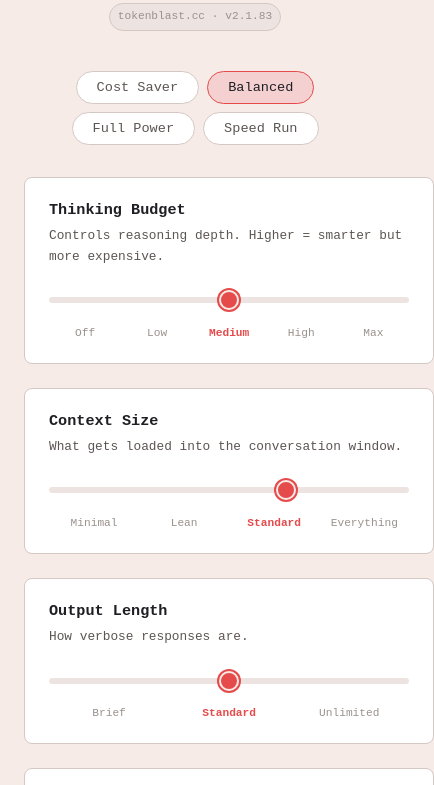
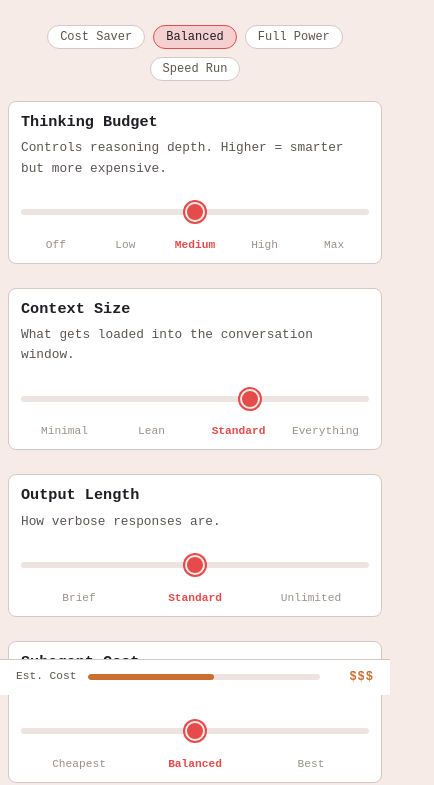
Before and after one commit to conorluddy/tokenblast.cc, a plain HTML site: page index.html in a window 390 px wide. Shown: the part 149-934 px from the top of the page, 434 px wide, since content can reach past the window. Drawn offline with Linux system fonts and the light colour scheme; a web font is replaced by a local one.

Commit message:
Update index.html

```diff
--- a/index.html
+++ b/index.html
@@ -115,6 +115,7 @@
       line-height: var(--leading-relaxed);
       min-height: 100vh;
       -webkit-font-smoothing: antialiased;
+      overflow-x: hidden;
     }
 
     /* ===== Base Components ===== */
@@ -498,6 +499,7 @@
       display: flex;
       flex-direction: column;
       gap: var(--space-4);
+      min-width: 0;
     }
 
     @media (max-width: 768px) {
@@ -721,6 +723,84 @@
 
     /* ===== Utilities ===== */
     .hidden { display: none !important; }
+
+    /* ===== Sticky Mobile Cost Bar ===== */
+    .mobile-cost-bar {
+      display: none;
+      position: fixed;
+      bottom: 0;
+      left: 0;
+      right: 0;
+      z-index: 100;
+      background: var(--bg-surface);
+      border-top: 1px solid var(--border);
+      padding: var(--space-2) var(--space-4);
+    }
+
+    .mobile-cost-bar__inner {
+      display: flex;
+      align-items: center;
+      gap: var(--space-3);
+      max-width: 1200px;
+      margin: 0 auto;
+    }
+
+    .mobile-cost-bar__label {
+      font-size: var(--text-xs);
+      color: var(--text-secondary);
+      white-space: nowrap;
+    }
+
+    .mobile-cost-bar__track {
+      flex: 1;
+      height: 6px;
+      background: var(--bg-elevated);
+      border-radius: 3px;
+      overflow: hidden;
+    }
+
+    .mobile-cost-bar__fill {
+      height: 100%;
+      border-radius: 3px;
+      transition: width var(--transition-slow), background var(--transition-slow);
+    }
+
+    .mobile-cost-bar__dollars {
+      font-size: var(--text-sm);
+      font-weight: var(--weight-bold);
+      letter-spacing: 1px;
+      min-width: 3.5em;
+      text-align: right;
+    }
+
+    /* ===== Mobile Responsive ===== */
+    @media (max-width: 768px) {
+      .mobile-cost-bar { display: block; }
+      .footer { padding-bottom: calc(var(--space-7) + 38px); }
+      .container { padding: 0 var(--space-3); }
+      .card--padded { padding: var(--space-3) var(--space-4); }
+      .card--padded-sm { padding: var(--space-3) var(--space-4); }
+      .header { padding: var(--space-6) 0 var(--space-4); }
+      .header h1 { font-size: var(--text-2xl); }
+      .preset-bar { padding: var(--space-3) 0 var(--space-5); }
+      .catalog-search { width: 100%; }
+      .catalog-header { flex-direction: column; align-items: stretch; gap: var(--space-3); }
+      .flag-row { grid-template-columns: 1fr; gap: var(--space-2); }
+      .flag-control-wrapper { justify-content: flex-start; }
+      .preview-code { white-space: pre-wrap; word-break: break-all; }
+      .preview-hint { font-size: var(--text-2xs); }
+      .cost-row { grid-template-columns: 4.5em 1fr 2.5em; }
+      .preview-panel { min-width: 0; }
+    }
+
+    @media (max-width: 480px) {
+      .container { padding: 0 var(--space-2); }
+      .card--padded, .card--padded-sm { padding: var(--space-2) var(--space-3); }
+      .flag-group summary { padding: var(--space-2) var(--space-3); font-size: var(--text-base); }
+      .preview-header { padding: var(--space-2) var(--space-3); }
+      .preview-code { padding: var(--space-3); font-size: 0.7rem; }
+      .btn--pill { padding: var(--space-1) var(--space-3); font-size: var(--text-sm); }
+    }
   </style>
 </head>
 <body>
@@ -773,6 +853,17 @@
     <p style="margin-top: 0.25rem;"><a href="https://tokenblast.cc">tokenblast.cc</a> &middot; Built by <a href="https://conor.fyi" target="_blank">Conor Luddy</a></p>
   </footer>
 
+</div>
+
+<!-- Sticky mobile cost bar -->
+<div class="mobile-cost-bar" id="mobile-cost-bar">
+  <div class="mobile-cost-bar__inner">
+    <span class="mobile-cost-bar__label">Est. Cost</span>
+    <div class="mobile-cost-bar__track">
+      <div class="mobile-cost-bar__fill" id="mobile-cost-fill"></div>
+    </div>
+    <span class="mobile-cost-bar__dollars" id="mobile-cost-dollars"></span>
+  </div>
 </div>
 
 <script>
@@ -1512,6 +1603,16 @@ function renderCostIndicator() {
   label.textContent = text;
   label.style.color = color;
 
+  // Mobile sticky bar
+  const mFill = document.getElementById("mobile-cost-fill");
+  const mDollars = document.getElementById("mobile-cost-dollars");
+  if (mFill && mDollars) {
+    mFill.style.width = `${Math.max(ratio * 100, 5)}%`;
+    mFill.style.background = color;
+    mDollars.textContent = text;
+    mDollars.style.color = color;
+  }
+
   // Breakdown bars
   const breakdown = computeCostBreakdown(state);
   for (const { id, pct, intensity } of breakdown) {
```
